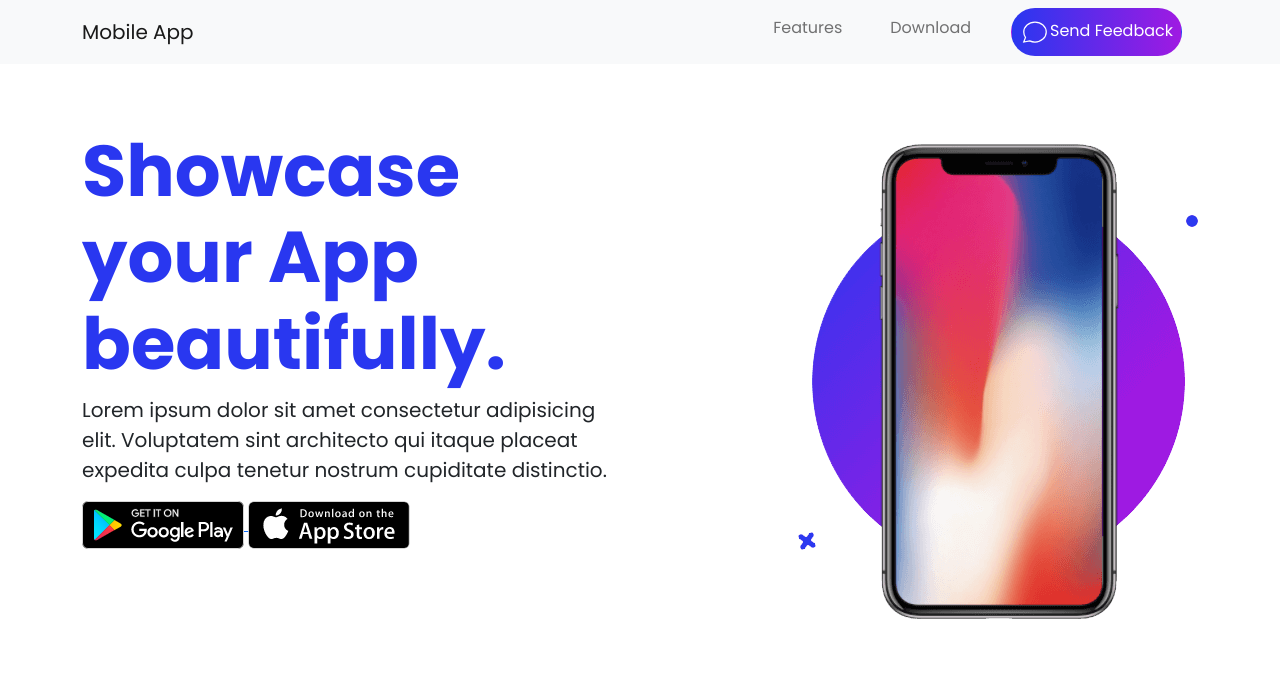
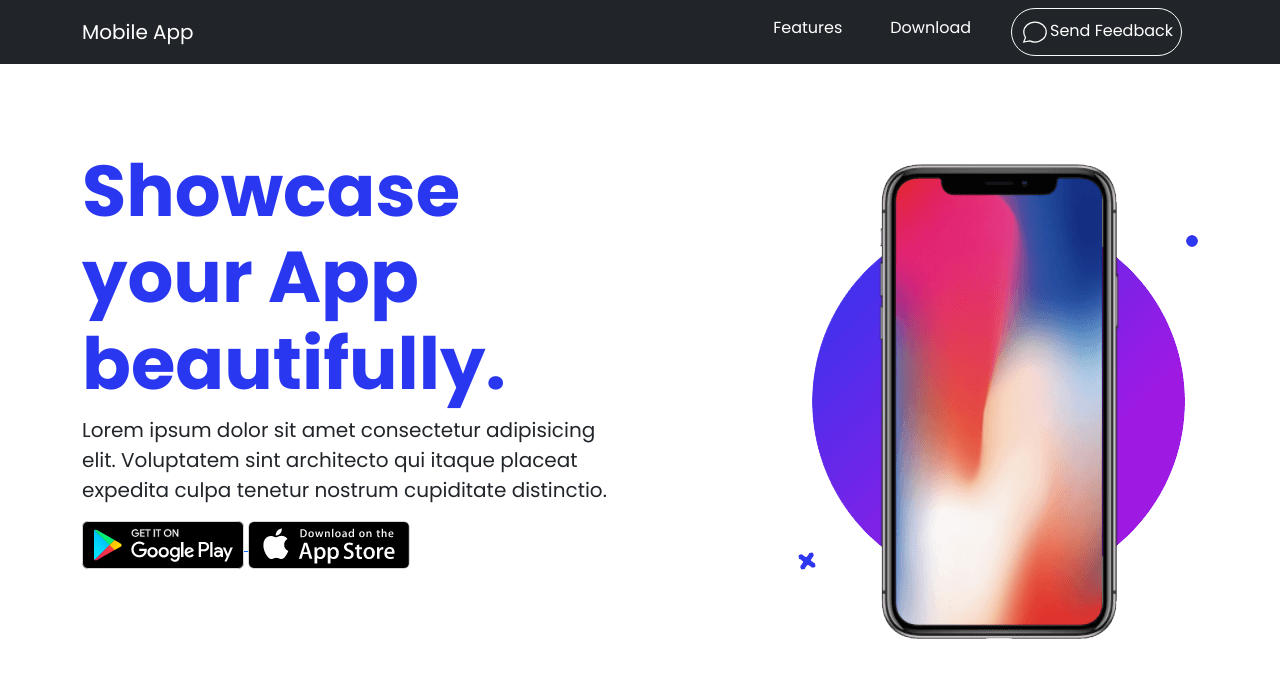
Before and after one commit to SaraAzmin/app-promotion-bootstrap, a plain HTML site: page index.html in a window 1280 px wide. Shown: the top 681 px of the page. Drawn offline with Linux system fonts and the light colour scheme.

Commit message:
footer added

```diff
--- a/css/style.css
+++ b/css/style.css
@@ -14,7 +14,7 @@ background-image: linear-gradient(90deg, #2937f0, #9f1ae2 );
 /* navigation styles */
 
 .navigation{
-    height: 80px;
+    height: 100px;
     width: 100%;
 }
 
--- a/index.html
+++ b/index.html
@@ -13,9 +13,9 @@
 <body>
     <header class="navigation">
         <!-- navbar start  -->
-        <nav class="navbar navbar-expand-lg navbar-light bg-light">
+        <nav class="navbar navbar-expand-lg navbar-light bg-dark">
             <div class="container">
-                <a class="navbar-brand" href="#">Mobile App</a>
+                <a class="navbar-brand text-white" href="#">Mobile App</a>
                 <button class="navbar-toggler" type="button" data-bs-toggle="collapse" data-bs-target="#navbarNav"
                     aria-controls="navbarNav" aria-expanded="false" aria-label="Toggle navigation">
                     <span class="navbar-toggler-icon"></span>
@@ -23,13 +23,13 @@
                 <div class="collapse navbar-collapse" id="navbarNav">
                     <ul class="navbar-nav ms-auto">
                         <li class="nav-item mx-3">
-                            <a class="nav-link" href="#">Features</a>
+                            <a class="nav-link text-white" href="#feature">Features</a>
                         </li>
                         <li class="nav-item mx-3">
-                            <a class="nav-link" href="#">Download</a>
+                            <a class="nav-link text-white" href="#download">Download</a>
                         </li>
                         <li class="nav-item mx-3">
-                            <a class="nav-link btn backg-gradient rounded-pill text-white p-2" href="#"><svg
+                            <a class="nav-link btn btn-outline-light rounded-pill text-white p-2" href="#"><svg
                                     xmlns="http://www.w3.org/2000/svg" className="h-6 w-6" fill="none" width="30"
                                     viewBox="0 0 24 24" stroke="currentColor">
                                     <path strokeLinecap="round" strokeLinejoin="round" strokeWidth={2}
@@ -205,11 +205,12 @@
             </div>
         </section>
         <!-- download section end  -->
+    </main>
 
-
-
-
-    </main>
+    <!-- footer part start  -->
+    <footer class="bg-dark py-5 text-center text-white">
+        <small>&copy; Your Website 2022. All Rights Reserved.</small>
+    </footer>
 
     <script src="js/bootstrap.bundle.min.js"></script>
 </body>
```
